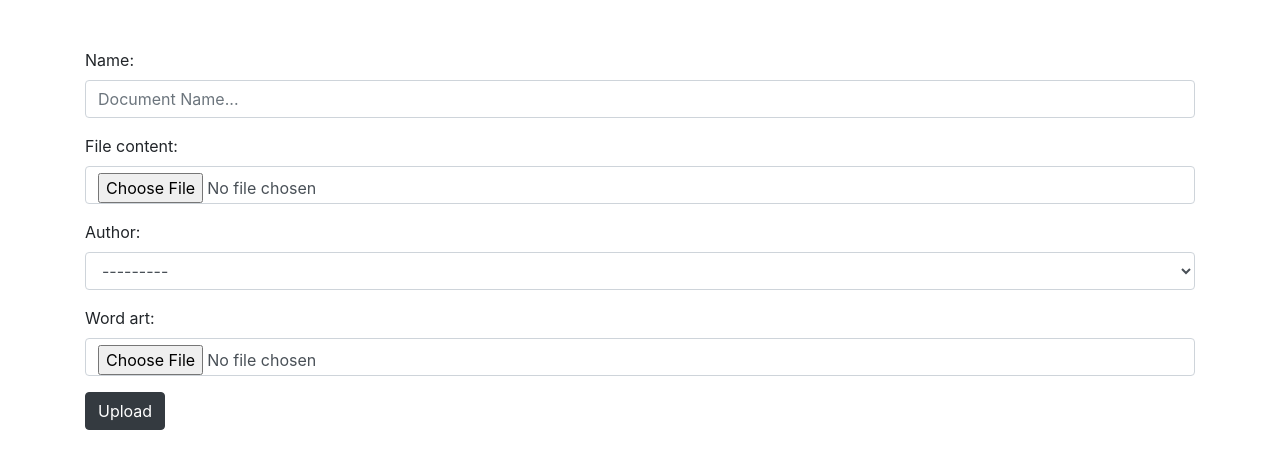
After one commit to purkayasta/DocumentArchivingCatalog, a Django app: page /upload/ in a window 1280 px wide. The commit adds this page. Shown: the top 469 px of the page. Run offline with Django 3.2, Linux system fonts and the light colour scheme; data that the repository does not hold is empty; some libraries are stand-ins or nearby versions.

Commit message:
Basic file upload feature done

```diff
--- a/catalog/forms.py
+++ b/catalog/forms.py
@@ -1,4 +1,6 @@
 from django import forms
+
+from .models import Document
 
 
 class SearchForm(forms.Form):
@@ -21,3 +23,77 @@ class SearchForm(forms.Form):
         required=True,
         widget=forms.RadioSelect(choices=RADIO_CHOICES),
     )
+
+
+class DocumentUploadForm(forms.ModelForm):
+
+    # name = forms.CharField(
+    #     max_length=50,
+    #     required=True,
+    #     label='Name',
+    #     widget=forms.TextInput(
+    #         attrs={
+    #             'class': 'form-control',
+    #             'placeholder': 'Document Name...'
+    #         }
+    #     )
+    # )
+
+    # file_content = forms.FileField(
+    #     label='Document',
+    #     required=False,
+    #     widget=forms.FileInput(
+    #         attrs={
+    #             'class': 'form-control'
+    #         }
+    #     )
+    # )
+
+    # author = forms.ChoiceField(
+    #     label='Owner',
+    #     widget=forms.Select(
+    #         attrs={
+    #             'class': 'form-control'
+    #         },
+    #         choices=()
+    #     )
+    # )
+
+    # word_art = forms.FileField(
+    #     label='Cover Picture',
+    #     required=False,
+    #     widget=forms.FileInput(
+    #         attrs={
+    #             'class': 'form-control'
+    #         }
+    #     )
+    # )
+
+    class Meta:
+        model = Document
+        fields = ['name', 'file_content', 'author', 'word_art']
+        widgets = {
+            'name': forms.TextInput(
+                attrs={
+                    'class': 'form-control',
+                    'placeholder': 'Document Name...',
+                    'required': True
+                }
+            ),
+            'file_content': forms.FileInput(
+                attrs={
+                    'class': 'form-control'
+                }
+            ),
+            'author': forms.Select(
+                attrs={
+                    'class': 'form-control'
+                }
+            ),
+            'word_art': forms.FileInput(
+                attrs={
+                    'class': 'form-control'
+                }
+            )
+
+        }
--- a/catalog/models.py
+++ b/catalog/models.py
@@ -8,7 +8,7 @@ class Tag(models.Model):
     updated_at = models.DateField(auto_now=True)
 
     def __str__(self):
-        return f"self.name"
+        return self.name
 
 
 class Keyword(models.Model):
@@ -17,27 +17,25 @@ class Keyword(models.Model):
     updated_at = models.DateField(auto_now=True)
 
     def __str__(self):
-        return f"self.name"
+        return self.name
 
 
 class Author(AbstractUser):
-    date_of_birth = models.DateField()
-
     def __str__(self):
-        return f"self.name"
+        return self.username
 
 
 class Document(models.Model):
     name = models.CharField(max_length=120, blank=True)
-    file_path = models.FilePathField()
-    file_type = models.CharField(max_length=20)
-    keywords = models.ManyToManyField(Keyword)
-    author = models.ForeignKey(Author, on_delete=models.CASCADE)
-    word_art = models.FilePathField()
-    contents = models.CharField(max_length=255)
+    file_content = models.FileField(null=True, blank=True)
+    keywords = models.ManyToManyField(
+        Keyword, null=True, blank=True, default=False)
+    author = models.ForeignKey(
+        Author, on_delete=models.CASCADE, default=False, null=True, blank=True)
+    word_art = models.ImageField(null=True, blank=True)
 
     created_at = models.DateField(auto_now_add=True)
     updated_at = models.DateField(auto_now=True)
 
     def __str__(self):
-        return f"self.name"
+        return self.name
--- a/catalog/urls.py
+++ b/catalog/urls.py
@@ -1,7 +1,17 @@
 from django.urls import path, include
-from .views import homepage
+from .views import homepage, document_upload
+
+
+from django.conf import settings
+from django.conf.urls.static import static
 
 
 urlpatterns = [
-    path('', homepage, name='homepage')
+    path('', homepage, name='homepage'),
+    path('upload/', document_upload, name='upload'),
 ]
+
+
+if settings.DEBUG:
+    urlpatterns += static(settings.MEDIA_URL,
+                          document_root=settings.MEDIA_ROOT)
--- a/catalog/views.py
+++ b/catalog/views.py
@@ -1,16 +1,19 @@
-from django.shortcuts import render
+from django.shortcuts import render, redirect
 from django.http import HttpResponse
 
 
-from .forms import SearchForm
+from .forms import SearchForm, DocumentUploadForm
+from .models import Document
 
 
 def homepage(request):
 
     if request.method == 'GET':
         search_form = SearchForm()
+        document_objects = Document.objects.all()
         return render(request, 'catalog/homepage.html', {
-            'form': search_form
+            'form': search_form,
+            'documents': document_objects
         })
     else:
         search_form = SearchForm(request.POST)
@@ -19,3 +22,16 @@ def homepage(request):
             radio_button = search_form.cleaned_data['selected_radio']
             print(content)
             print(radio_button)
+
+
+def document_upload(request):
+    if request.method == 'POST':
+        upload_form = DocumentUploadForm(request.POST, request.FILES)
+        if upload_form.is_valid():
+            upload_form.save()
+            return redirect('homepage')
+    else:
+        upload_form = DocumentUploadForm()
+    return render(request, 'catalog/upload.html', {
+        'upload_form': upload_form
+    })
--- a/main/settings.py
+++ b/main/settings.py
@@ -133,3 +133,7 @@ STATIC_URL = '/static/'
 
 
 AUTH_USER_MODEL = 'catalog.Author'
+
+MEDIA_ROOT = os.path.join(BASE_DIR, 'media')
+
+MEDIA_URL = '/document/'
--- /dev/null
+++ b/templates/catalog/upload.html
@@ -0,0 +1,10 @@
+{% extends 'catalog/shared/_Layout.html' %}
+{% block body %}
+<div>
+    <form method="post" enctype="multipart/form-data">
+        {% csrf_token %}
+        {{ upload_form.as_p }}
+        <input type="submit" class="btn btn-dark" value="Upload">
+    </form>
+</div>
+{% endblock %}
```
Also changed, not shown: templates/catalog/homepage.html (+20 -0 lines), catalog/migrations/0002_auto_20190703_1903.py (added), catalog/migrations/0003_auto_20190704_0601.py (added), catalog/migrations/0004_auto_20190704_0604.py (added), catalog/migrations/0005_auto_20190704_0606.py (added), catalog/migrations/0006_auto_20190704_0618.py (added), catalog/migrations/0007_auto_20190704_0620.py (added), catalog/migrations/0008_remove_author_date_of_birth.py (added), 2 other files.
